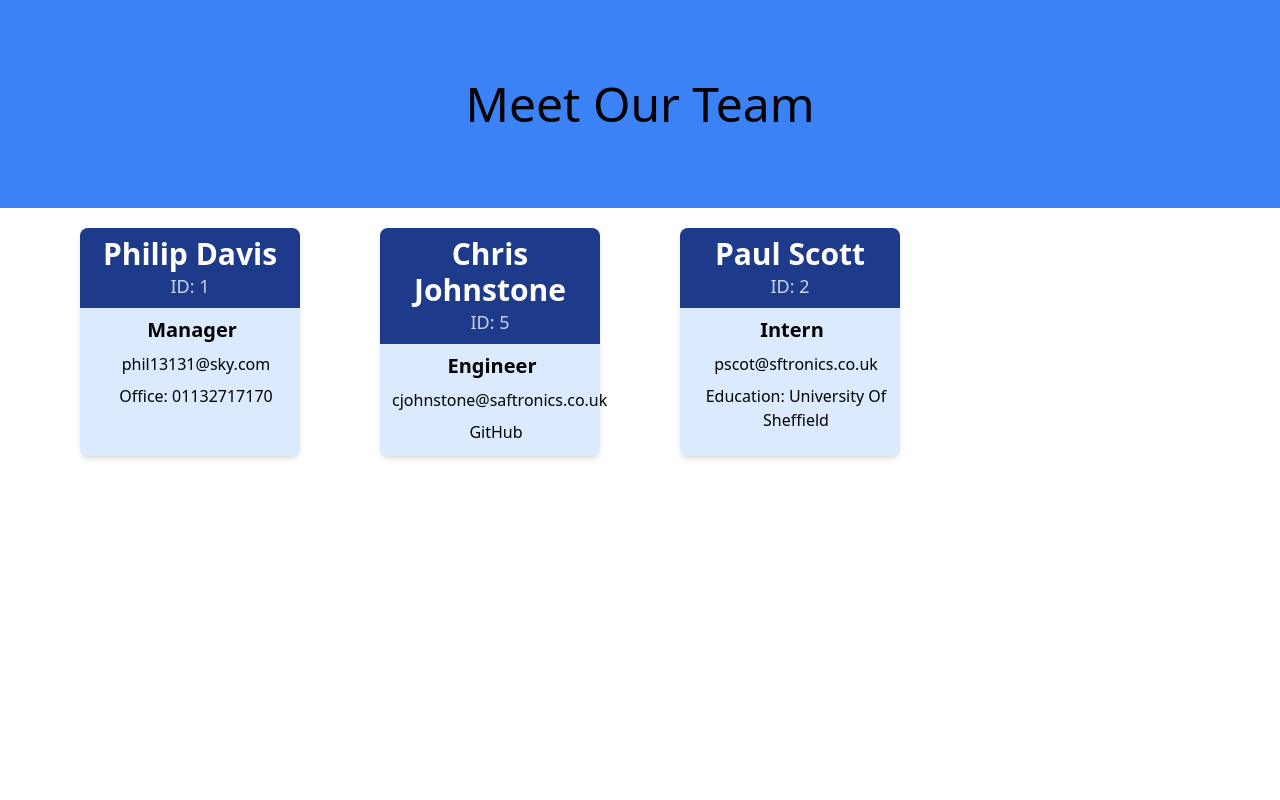
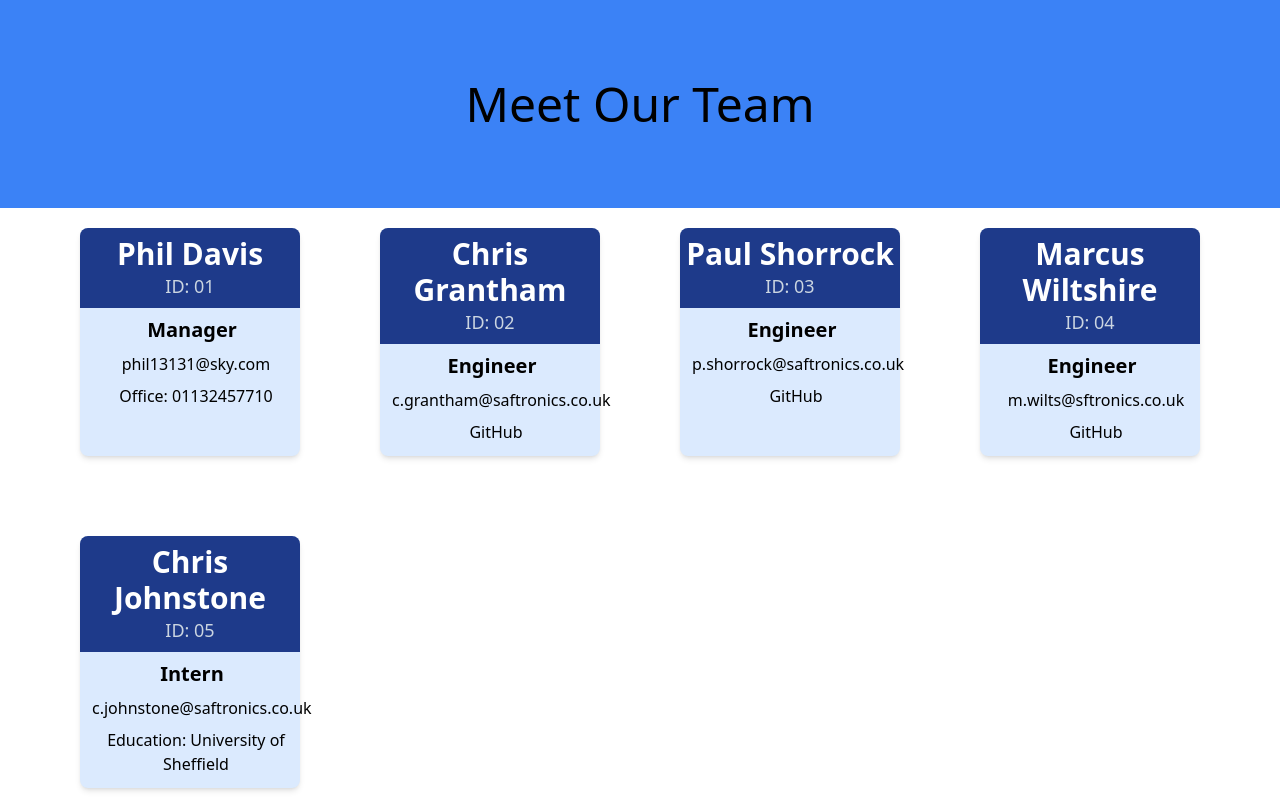
Before and after one commit to phil13131/M12_The_Mighty_Ducks, a website: page index.html in a window 1280 px wide. Drawn offline with nearby package versions, Linux system fonts and the light colour scheme.

Commit message:
Development updates

```diff
--- a/index.html
+++ b/index.html
@@ -20,30 +20,48 @@
 <section class="grid grid-cols-1 md:grid-cols-2 lg:grid-cols-4 gap-20 px-20 pt-5"><!--Card-->
             <article class="container shadow-md bg-blue-100 rounded-lg text-center">
             <div class="bg-blue-900 rounded-t-lg py-2 capitalize">
-            <h1 class="text-3xl text-white font-semibold">Philip Davis</h1>
-            <h2 class="text-lg text-slate-300">ID: 1</h2>
+            <h1 class="text-3xl text-white font-semibold">Phil Davis</h1>
+            <h2 class="text-lg text-slate-300">ID: 01</h2>
             </div>
             <div class="ml-3 m-2 text-xl font-semibold">Manager</div>
             <div class="ml-3 mb-2 hover:text-blue-700 hover:font-semibold"><a href = "mailto: phil13131@sky.com">phil13131@sky.com</a></div>
-            <div class="ml-3 mb-3">Office: 01132717170</div>
+            <div class="ml-3 mb-3">Office: 01132457710</div>
             </article><!--Card-->
             <article class="container shadow-md bg-blue-100 rounded-lg text-center">
             <div class="bg-blue-900 rounded-t-lg py-2 capitalize">
-            <h1 class="text-3xl text-white font-semibold">Chris Johnstone</h1>
-            <h2 class="text-lg text-slate-300">ID: 5</h2>
+            <h1 class="text-3xl text-white font-semibold">Chris Grantham</h1>
+            <h2 class="text-lg text-slate-300">ID: 02</h2>
             </div>
             <div class="ml-3 m-2 text-xl font-semibold">Engineer</div>
-            <div class="ml-3 mb-2 hover:text-blue-700 hover:font-semibold"><a href = "mailto: cjohnstone@saftronics.co.uk">cjohnstone@saftronics.co.uk</a></div>
-            <div class="ml-3 mb-3 hover:text-blue-700 hover:font-semibold"><a href = "https://github.com/phil13131">GitHub</a></div>
+            <div class="ml-3 mb-2 hover:text-blue-700 hover:font-semibold"><a href = "mailto: c.grantham@saftronics.co.uk">c.grantham@saftronics.co.uk</a></div>
+            <div class="ml-3 mb-3 hover:text-blue-700 hover:font-semibold"><a href = "https://github.com/cgranth">GitHub</a></div>
             </article><!--Card-->
             <article class="container shadow-md bg-blue-100 rounded-lg text-center">
             <div class="bg-blue-900 rounded-t-lg py-2 capitalize">
-            <h1 class="text-3xl text-white font-semibold">Paul Scott</h1>
-            <h2 class="text-lg text-slate-300">ID: 2</h2>
+            <h1 class="text-3xl text-white font-semibold">Paul Shorrock</h1>
+            <h2 class="text-lg text-slate-300">ID: 03</h2>
+            </div>
+            <div class="ml-3 m-2 text-xl font-semibold">Engineer</div>
+            <div class="ml-3 mb-2 hover:text-blue-700 hover:font-semibold"><a href = "mailto: p.shorrock@saftronics.co.uk">p.shorrock@saftronics.co.uk</a></div>
+            <div class="ml-3 mb-3 hover:text-blue-700 hover:font-semibold"><a href = "https://github.com/pshorr">GitHub</a></div>
+            </article><!--Card-->
+            <article class="container shadow-md bg-blue-100 rounded-lg text-center">
+            <div class="bg-blue-900 rounded-t-lg py-2 capitalize">
+            <h1 class="text-3xl text-white font-semibold">Marcus Wiltshire</h1>
+            <h2 class="text-lg text-slate-300">ID: 04</h2>
+            </div>
+            <div class="ml-3 m-2 text-xl font-semibold">Engineer</div>
+            <div class="ml-3 mb-2 hover:text-blue-700 hover:font-semibold"><a href = "mailto: m.wilts@sftronics.co.uk">m.wilts@sftronics.co.uk</a></div>
+            <div class="ml-3 mb-3 hover:text-blue-700 hover:font-semibold"><a href = "https://github.com/wilst01">GitHub</a></div>
+            </article><!--Card-->
+            <article class="container shadow-md bg-blue-100 rounded-lg text-center">
+            <div class="bg-blue-900 rounded-t-lg py-2 capitalize">
+            <h1 class="text-3xl text-white font-semibold">Chris johnstone</h1>
+            <h2 class="text-lg text-slate-300">ID: 05</h2>
             </div>
             <div class="ml-3 m-2 text-xl font-semibold">Intern</div>
-            <div class="ml-3 mb-2 hover:text-blue-700 hover:font-semibold"><a href = "mailto: pscot@sftronics.co.uk">pscot@sftronics.co.uk</a></div>
-            <div class="ml-3 mb-3">Education: University Of Sheffield</div>
+            <div class="ml-3 mb-2 hover:text-blue-700 hover:font-semibold"><a href = "mailto: c.johnstone@saftronics.co.uk">c.johnstone@saftronics.co.uk</a></div>
+            <div class="ml-3 mb-3">Education: University of Sheffield</div>
             </article></section>
 </body>
 </html>
--- a/package.json
+++ b/package.json
@@ -27,7 +27,7 @@
   "dependencies": {
     "inquirer": "^8.2.0",
     "inquirer-recursive": "^0.0.7",
-    "jest": "^27.4.7",
+    "jest": "^27.5.1",
     "node": "^17.4.0"
   }
 }
```
Also changed, not shown: index.js (+12 -12 lines), README.md, Team_Profile.png (added).
